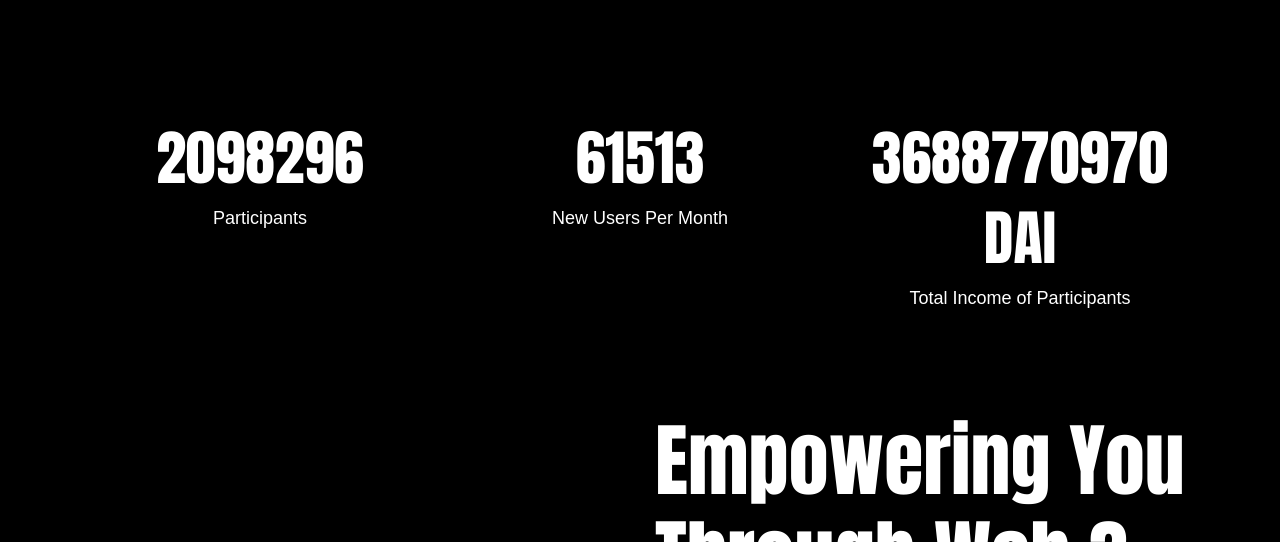
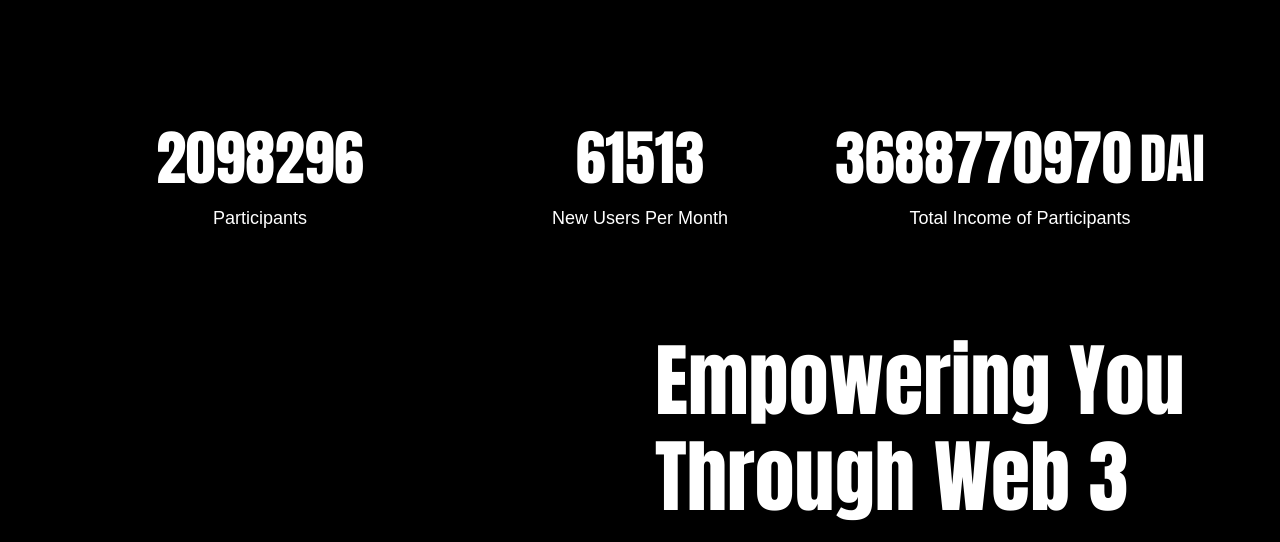
Before and after one commit to Aswath565/global, a plain HTML site: page index.html in a window 1280 px wide. Shown: the part 1640-2182 px from the top of the page. Drawn offline with nearby package versions, Linux system fonts and the light colour scheme; a web font is replaced by a local one.

Commit message:
Improve counter layout: Enhanced DAI text styling and alignment in the counter section

```diff
--- a/index.html
+++ b/index.html
@@ -228,7 +228,10 @@
                 </div>
                 <div class="col-xl-4 col-md-4">
                     <div class="single_counter">
-                        <h3 class="counter">3688770970</h3><h3>DAI</h3>
+                        <h3 class="counter" style="display: flex; align-items: center; justify-content: center; gap: 8px;">
+                            <span>3688770970</span>
+                            <span style="font-size: 0.9em; margin-top: 0;">DAI</span>
+                        </h3>
                         <p>Total Income of Participants</p>
                     </div>
                 </div>
@@ -452,7 +455,7 @@
                             <h3 class="wow fadeInRight" data-wow-duration="1s" data-wow-delay=".3s">Register Now to Book <br>
                                 Your Presence</h3>
                         </div>
-                        <a href="#" class="boxed-btn wow fadeInUp" data-wow-duration="1s" data-wow-delay=".4s">Book Now</a>
+                        <a href="instruction.html" class="boxed-btn wow fadeInUp" data-wow-duration="1s" data-wow-delay=".4s">Book Now</a>
                     </div>
                 </div>
             </div>
```
